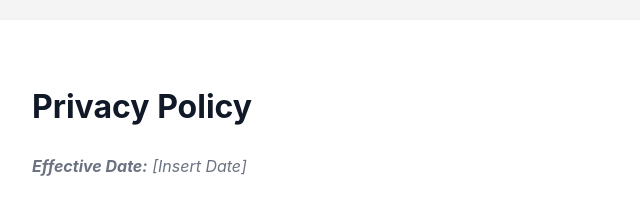
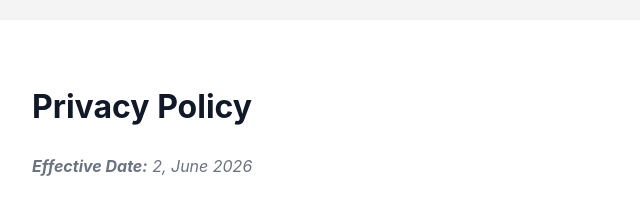
Before and after one commit to supan00va22-ai/novavpn-privacy, a plain HTML site: page index.html in a window 1280 px wide. Shown: the top 207 px of the page, 248-888 px from the left. Drawn offline with Linux system fonts and the light colour scheme.

Commit message:
Update index.html

```diff
--- a/index.html
+++ b/index.html
@@ -32,7 +32,7 @@
 <body>
     <div class="container">
         <h1>Privacy Policy</h1>
-        <p class="date"><strong>Effective Date:</strong> [Insert Date]</p>
+        <p class="date"><strong>Effective Date:</strong> 2, June 2026</p>
 
         <h2>1. Strict No-Log Policy</h2>
         <p>We are committed to your privacy. We do not collect, log, store, or share any of your VPN browsing activity, DNS queries, IP addresses, or the content of the data you transmit through our VPN servers.</p>
```
